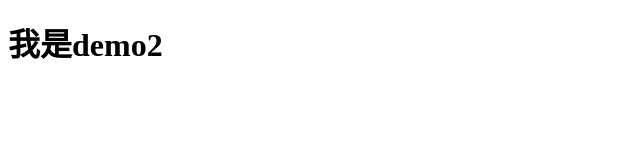
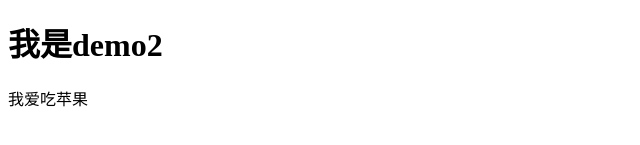
Before and after one commit to flowerslanguage/demo, a plain HTML site: page index.html in a window 1280 px wide. Shown: the part 311-456 px from the top of the page, without its empty margins (0-640 px from the left). Drawn offline with Linux system fonts and the light colour scheme.

Commit message:
feat: demo2说他爱吃苹果

```diff
--- a/index.html
+++ b/index.html
@@ -12,6 +12,10 @@
     <h1>红烧茄子</h1>
     <h2>小炒肉</h2>
     <h1>腊肉</h1>
-    <h1>我是demo2</h1>
+    <div>
+    	<h1>我是demo2</h1>
+    	<span>我爱吃苹果</span>
+    </div>
+
 </body>
 </html>
```
